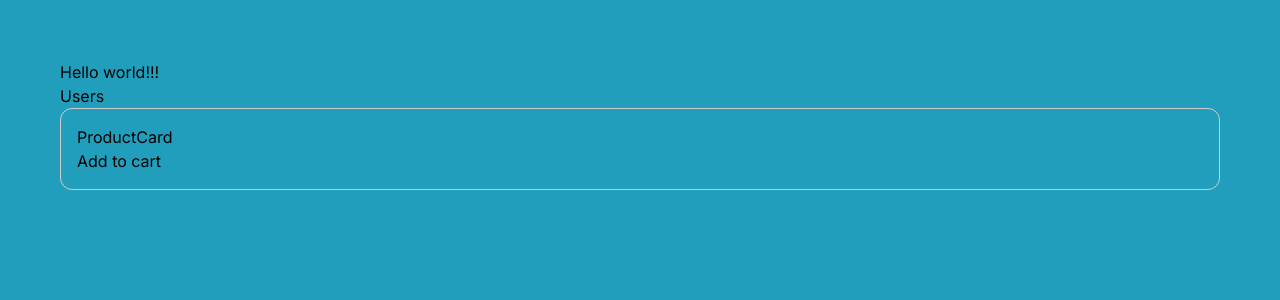
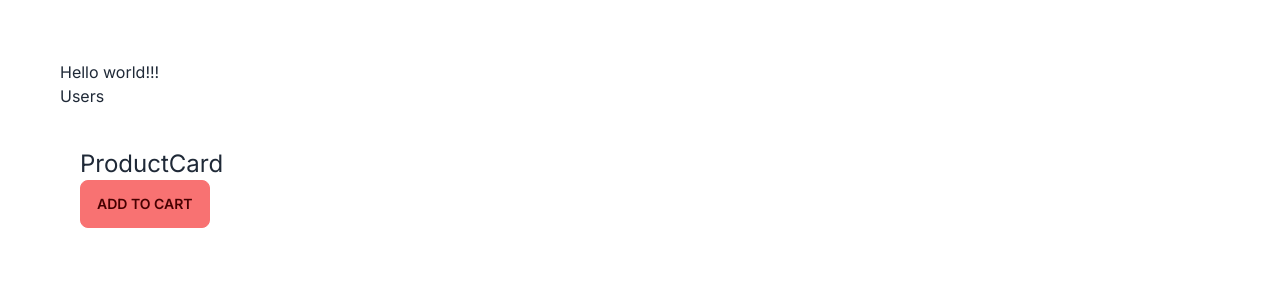
Before and after one commit to yangwawa0323/learning-nextjs, a Next.js app: page / in a window 1280 px wide. Shown: the top 300 px of the page. Built offline with nearby package versions, Linux system fonts and the light colour scheme.

Commit message:
tailwind + DaisyUI

```diff
--- a/app/components/AddToCart.tsx
+++ b/app/components/AddToCart.tsx
@@ -5,6 +5,7 @@ const AddToCart = () => {
 	return (
 		<div>
 			<button
+				className='btn btn-error'
 				onClick={() => {
 					console.log('clicked');
 				}}
--- a/app/components/ProductCard.tsx
+++ b/app/components/ProductCard/ProductCard.tsx
@@ -1,10 +1,10 @@
 import React from 'react';
-import AddToCart from './AddToCart';
-import styles from './ProductCard.module.css';
+import AddToCart from '../AddToCart';
+// import styles from './ProductCard.module.css';
 
 const ProductCard = () => {
 	return (
-		<div className={styles.cardContainer}>
+		<div className='p-5 my-5 text-2xl rounded-lg'>
 			<h1>ProductCard</h1>
 			{/* Product detail renderring from server side */}
 			<AddToCart />
--- a/app/globals.css
+++ b/app/globals.css
@@ -19,5 +19,5 @@
 
 body {
 	padding: 60px;
-	background-color: var(--my-background);
+	/* background-color: var(--my-background); */
 }
--- a/app/page.tsx
+++ b/app/page.tsx
@@ -1,6 +1,6 @@
 import Image from 'next/image';
 import Link from 'next/link';
-import ProductCard from './components/ProductCard';
+import ProductCard from './components/ProductCard/ProductCard';
 
 export default function Home() {
 	return (
--- a/app/users/page.tsx
+++ b/app/users/page.tsx
@@ -7,7 +7,7 @@ interface User {
 	username: string;
 	email: string;
 	phone: string;
-	websitr: string;
+	website: string;
 	company: {
 		name: string;
 	};
@@ -22,12 +22,25 @@ const UsersPage = async () => {
 		<div>
 			<h1>Users Page</h1>
 			<Link href='/users/new'> New user</Link>
-			<p>{new Date().toLocaleTimeString()}</p>
-			<ul>
-				{users.map((user, idx) => {
-					return <li key={idx}>{user.company.name}</li>;
-				})}
-			</ul>
+
+			<table className='table table-zebra table-bordered'>
+				<thead>
+					<tr>
+						<th>Name</th>
+						<th>Email</th>
+					</tr>
+				</thead>
+				<tbody>
+					{users.map((user, idx) => {
+						return (
+							<tr key={idx}>
+								<td>{user.company.name}</td>
+								<td>{user.email}</td>
+							</tr>
+						);
+					})}
+				</tbody>
+			</table>
 		</div>
 	);
 };
--- a/tailwind.config.ts
+++ b/tailwind.config.ts
@@ -15,6 +15,9 @@ const config: Config = {
       },
     },
   },
-  plugins: [],
+  plugins: [require("daisyui"),],
+  daisyui: {
+    themes: ["light",],
+  },
 }
 export default config
```
Also changed, not shown: package.json (+6 -5 lines), app/components/ProductCard/ProductCard.module.css (renamed from app/components/ProductCard.module.css), 1 other file (tests, documents, lock files or other folders).
